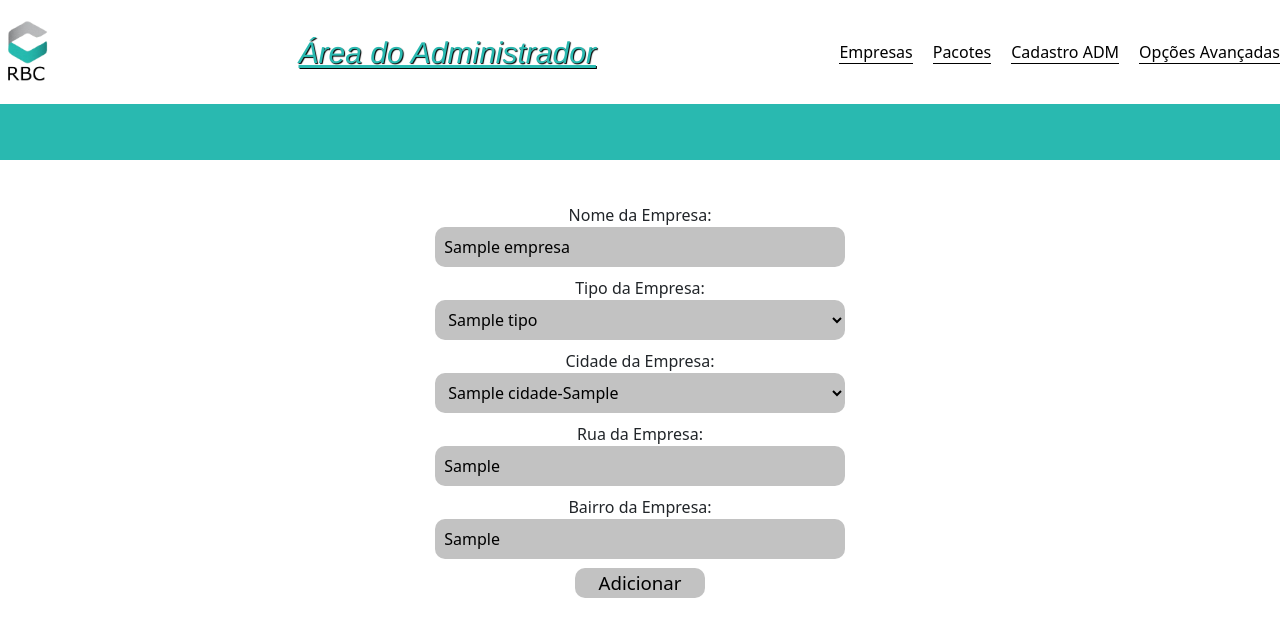
After one commit to Carlos-Eduardo-Guedes-01/Algoritmos, a Django app: page /empresa/editar-empresa/1/ in a window 1280 px wide. The commit adds this page. Shown: the top 639 px of the page. Run offline with Django 4.2, Linux system fonts and the light colour scheme; tables that the repository leaves empty hold one stand-in row (values such as "Sample post"); some libraries are stand-ins or nearby versions.

Commit message:
upd commit

```diff
--- a/accounts/static/css/estilo2.css
+++ b/accounts/static/css/estilo2.css
@@ -154,7 +154,7 @@ a{
     display: flex;
     flex-direction: column;
     align-items: end;
-    margin-right: 10px;
+    margin-right: 30px;
 
 }
 .icone2{
@@ -166,6 +166,10 @@ a{
 }
 .dados{
     width: 88vw;
+}
+.botao_modal{
+    border: none;
+    background-color: #c2c2c2;
 }
 @media (max-width: 790px){
     .menu{
@@ -191,6 +195,9 @@ a{
         width: 150px;
         height: 110px;
     }
+}
+.alert{
+    height: 50px;
 }
 @media (max-width:500px){
     .icone2{
--- a/accounts/templates/inicio.html
+++ b/accounts/templates/inicio.html
@@ -4,7 +4,7 @@
 <div class="secao">
   <a href="{% url 'empresa:empresa_cad' %}">
       <div class="op">
-          <img src="{% static 'img/empresas.png'%}" alt="empresas">Cadastro de produtos
+          <img src="{% static 'img/empresas.png'%}" alt="empresas">Cadastro de empresas
       </div>
   </a>
   <a href="{% url 'produto:cad_prod' %}">
--- a/empresa/models.py
+++ b/empresa/models.py
@@ -19,10 +19,11 @@ class Cidade(models.Model):
 
 class Empresa(models.Model):
    nome_empresa = models.CharField(max_length=100)
-   tipo =  models.ForeignKey(Tipos, on_delete=models.CASCADE,default='Informe o Tipo')
-   cidade = models.ForeignKey(Cidade, on_delete=models.CASCADE,default='Informe a Cidade')
+   tipo =  models.ForeignKey(Tipos, on_delete=models.CASCADE)
+   cidade = models.ForeignKey(Cidade, on_delete=models.CASCADE)
    rua = models.CharField(max_length=255)
    bairro = models.CharField(max_length=255)
    quant_prod=models.IntegerField(blank=True, default=0)
+   status=models.IntegerField(default=1)
    def __str__(self) -> str:
       return self.nome_empresa
--- /dev/null
+++ b/empresa/templates/editar_dados.html
@@ -0,0 +1,43 @@
+{% extends 'base2.html'%}
+{% load static %}
+{% block content %}
+{% if msg %}
+<div class="alert  {{class}}" role="alert">
+    {{msg}}
+</div>
+{% endif %}
+<center>
+<div class="formulario">
+
+    <form action="{% url 'empresa:alterando' %}" method="POST" enctype="multipart/form-data" class="form form-group">
+      {% csrf_token %}
+      <label for="nome_empresa">Nome da Empresa:</label><br>
+      <input id="nome_empresa" type="text" class="campo" name='nome_empresa' value="{{empresa.nome_empresa}}"><br>
+      <label for="tipo">Tipo da Empresa:</label><br>
+      <select name="tipo" id="tipo" class="campo">
+        <option value="{{empresa.tipo.id}}" selected>{{empresa.tipo}}</option>
+        {% for tipo in tipos %}
+            <option value="{{tipo.id}}">{{tipo.nome_tipo}}</option>
+        {% endfor %}
+      </select><br>
+      <!--<input id="tipo" type="text" class="campo" name='tipo' value="{{empresa.tipo}}">-->
+      <label for="cidade">Cidade da Empresa:</label><br>
+      <select name="cidade" id="cidade" class="campo">
+        <option value="{{empresa.cidade.id}}" selected>{{empresa.cidade}}</option>
+        {% for cidade in cidades %}
+            <option value="{{cidade.id}}">{{cidade.nome_cidade}}</option>
+        {% endfor %}
+      </select><br>
+      <!--<input id="cidade" type="text" class="campo" name='cidade' value="{{empresa.cidade}}"><br>-->
+      <label for="rua">Rua da Empresa:</label><br>
+      <input id="rua" type="text" class="campo" name='rua' value="{{empresa.rua}}"><br>
+      <label for="bairro">Bairro da Empresa:</label><br>
+      <input id="bairro" type="text" class="campo" name='bairro' value="{{empresa.bairro}}"><br>
+      <input type="number" name="id" value="{{empresa.id}}" style="display: none;">
+
+      <button type="submit" class="botao">Adicionar</button>
+    </form>
+
+</div>
+</center>
+{% endblock %}
--- a/empresa/urls.py
+++ b/empresa/urls.py
@@ -4,5 +4,8 @@ from .views import *
 app_name='empresa'
 urlpatterns = [
     path('cadastro-empresa',template_cad,name='empresa_cad'),
-    path('enterprise-list/',lista_empresa,name='lista-empresas')
+    path('enterprise-list/',lista_empresa,name='lista-empresas'),
+    path('editar-empresa/<int:id>/',alterar_dados,name='altera-dados'),
+    path('editar-empresa/',alterando,name='alterando'),
+    path('apagar-empresa/',upd_status,name='desabilita-dado'),
     ]
--- a/empresa/views.py
+++ b/empresa/views.py
@@ -28,6 +28,48 @@ def lista_empresa(request):
     data['title']='Lista de Empresas'
     data['nome']='Voltar'
     data['titulo']='Lista de Empresa'
-    data['empresas']=Empresa.objects.order_by('nome_empresa')
+    data['empresas']=Empresa.objects.filter(status=1).order_by('nome_empresa')
     data['link_form']="{% url 'accounts:index'%}"
     return render(request,'../../empresa/templates/lista_empresa.html',data)
+def alterar_dados(request, id):
+    data={}
+    data['empresa']=Empresa.objects.get(id=id)
+    data['tipos']=Tipos.objects.all()
+    data['cidades']=Cidade.objects.all()
+    data['title']='Editando Empresas'
+    print(data['cidades'])
+    return render(request,'../../empresa/templates/editar_dados.html',data)
+def alterando(request):
+    data={}
+    nome=request.POST.get('nome_empresa')
+    tipo=request.POST.get('tipo')
+    cidade=request.POST.get('cidade')
+    rua=request.POST.get('rua')
+    bairro=request.POST.get('bairro')
+    id=request.POST.get('id')
+    data['title']='Editando Empresas'
+    print(tipo)
+    data['empresa']=Empresa.objects.get(id=id)
+    emp=Empresa.objects.filter(id=id).update(nome_empresa=nome, tipo=tipo,cidade=cidade,rua=rua,bairro=bairro)
+    if(emp):
+        data['msg'] = 'Empresa editada com sucesso!'
+        data['class'] = 'alert-success'
+    else:
+        data['class'] = 'alert-danger'
+        data['msg']='Falha ao alterar dados!'
+    data['tipos']=Tipos.objects.all()
+    data['cidades']=Cidade.objects.all()
+    data['empresa']=Empresa.objects.get(id=id)
+    print(nome,rua,tipo,cidade,bairro)
+    return render(request,'../../empresa/templates/editar_dados.html',data)
+def upd_status(request):
+    data={}
+    data={}
+    data['title']='Lista de Empresas'
+    data['nome']='Voltar'
+    data['titulo']='Lista de Empresa'
+    data['empresas']=Empresa.objects.filter(status=1).order_by('nome_empresa')
+    data['link_form']="{% url 'accounts:index'%}"
+    id=request.POST.get('id')
+    emp=Empresa.objects.filter(id=id).update(status=0)
+    return render(request,'../../empresa/templates/lista_empresa.html',data)
--- a/produto/templates/cadastro_prod.html
+++ b/produto/templates/cadastro_prod.html
@@ -48,6 +48,5 @@
     </div>
   </div>
 </center>
-</section>
 </div>
 {% endblock %}
--- a/produto/templates/lista_empresas.html
+++ /dev/null
@@ -1,4 +0,0 @@
-{% extends 'base2.html' %}
-{% block content %}
-
-{% endblock %}
```
Also changed, not shown: empresa/templates/lista_empresa.html (+39 -4 lines), empresa/migrations/0004_empresa_status.py (added).
